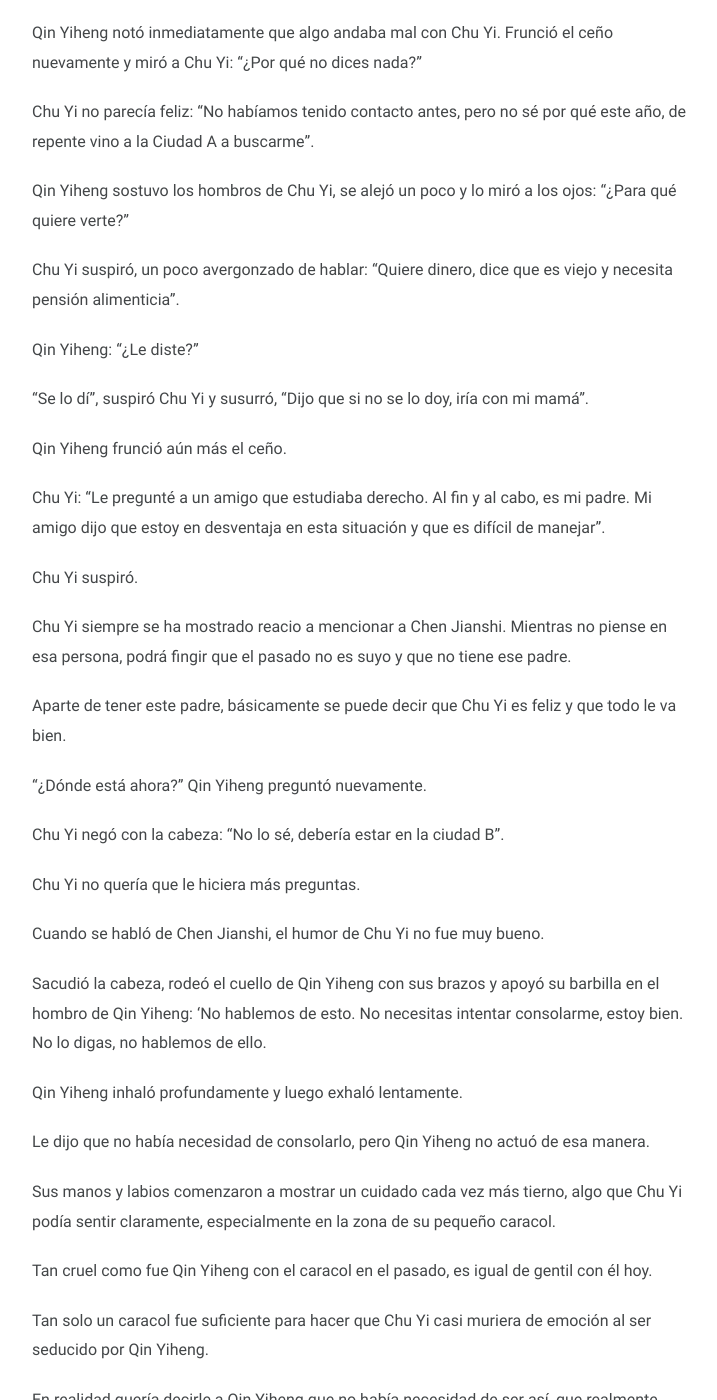
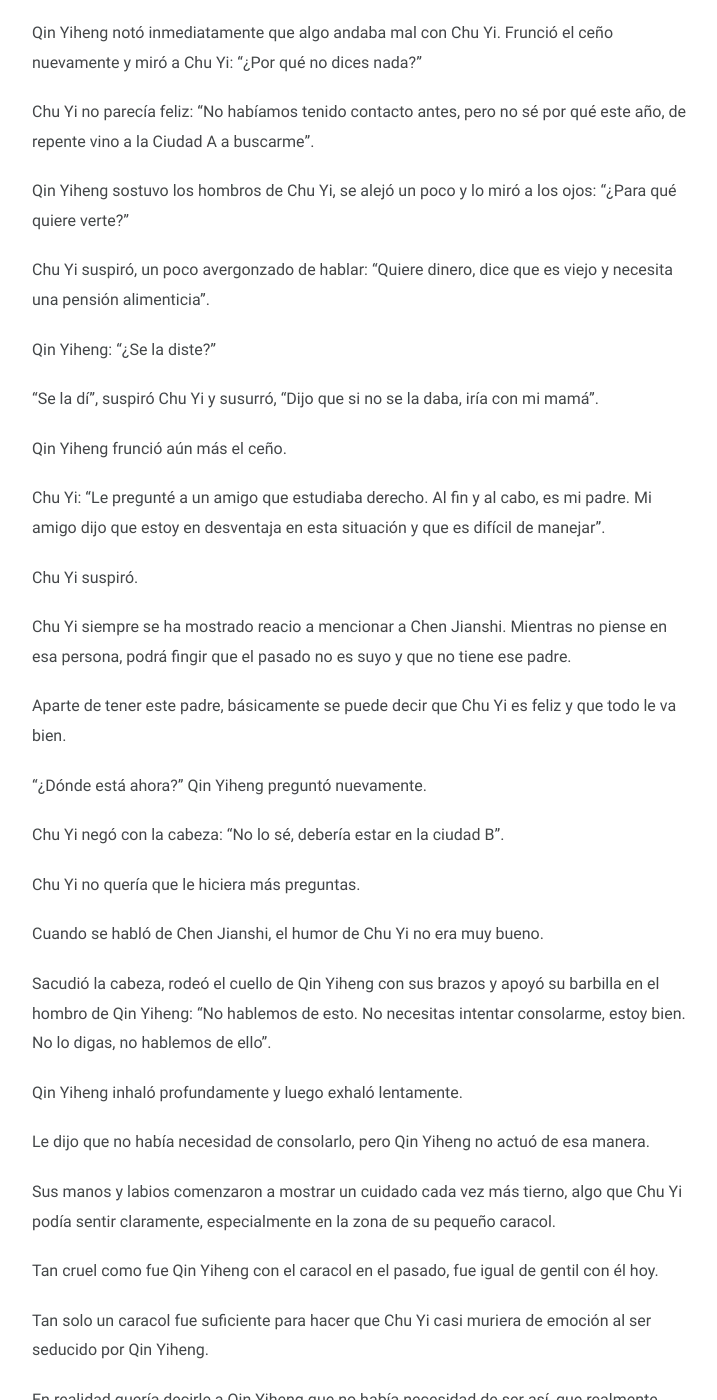
Before and after one commit to taozi-lecturas/taozi-lecturas.github.io, a Jekyll site: the page built from novelas/cacuedv/_posts/2025-03-31-capitulo-66.md, in a window 1280 px wide and 1400 px high, scrolled down 2437 px. Shown: the whole window, without its empty margins (278-995 px from the left). Built offline with Jekyll 4.4.1, drawn with Linux system fonts in a browser that asks for light colours; some of the changed text lies outside the part shown.

Commit message:
Updated Note novelas/cacuedv/_posts/2025-03-31-capitulo-66.md

```diff
--- a/novelas/cacuedv/_posts/2025-03-31-capitulo-66.md
+++ b/novelas/cacuedv/_posts/2025-03-31-capitulo-66.md
@@ -83,11 +81,11 @@ Chu Yi no parecía feliz: "No habíamos tenido contacto antes, pero no sé por q
 
 Qin Yiheng sostuvo los hombros de Chu Yi, se alejó un poco y lo miró a los ojos: "¿Para qué quiere verte?"
 
-Chu Yi suspiró, un poco avergonzado de hablar: "Quiere dinero, dice que es viejo y necesita pensión alimenticia".
+Chu Yi suspiró, un poco avergonzado de hablar: "Quiere dinero, dice que es viejo y necesita una pensión alimenticia".
 
-Qin Yiheng: "¿Le diste?"
+Qin Yiheng: "¿Se la diste?"
 
-"Se lo dí", suspiró Chu Yi y susurró, "Dijo que si no se lo doy, iría con mi mamá".
+"Se la dí", suspiró Chu Yi y susurró, "Dijo que si no se la daba, iría con mi mamá".
 
 Qin Yiheng frunció aún más el ceño.
 
@@ -105,9 +103,9 @@ Chu Yi negó con la cabeza: "No lo sé, debería estar en la ciudad B".
 
 Chu Yi no quería que le hiciera más preguntas.
 
-Cuando se habló de Chen Jianshi, el humor de Chu Yi no fue muy bueno.
+Cuando se habló de Chen Jianshi, el humor de Chu Yi no era muy bueno.
 
-Sacudió la cabeza, rodeó el cuello de Qin Yiheng con sus brazos y apoyó su barbilla en el hombro de Qin Yiheng: 'No hablemos de esto. No necesitas intentar consolarme, estoy bien. No lo digas, no hablemos de ello.
+Sacudió la cabeza, rodeó el cuello de Qin Yiheng con sus brazos y apoyó su barbilla en el hombro de Qin Yiheng: "No hablemos de esto. No necesitas intentar consolarme, estoy bien. No lo digas, no hablemos de ello".
 
 Qin Yiheng inhaló profundamente y luego exhaló lentamente.
 
@@ -115,7 +113,7 @@ Le dijo que no había necesidad de consolarlo, pero Qin Yiheng no actuó de esa
 
 Sus manos y labios comenzaron a mostrar un cuidado cada vez más tierno, algo que Chu Yi podía sentir claramente, especialmente en la zona de su pequeño caracol.
 
-Tan cruel como fue Qin Yiheng con el caracol en el pasado, es igual de gentil con él hoy.
+Tan cruel como fue Qin Yiheng con el caracol en el pasado, fue igual de gentil con él hoy.
 
 Tan solo un caracol fue suficiente para hacer que Chu Yi casi muriera de emoción al ser seducido por Qin Yiheng.
 
@@ -225,7 +223,7 @@ Chu Yi: "¿Tienes tanto sueño?"
 
 Qin Yiheng: “Sí.”
 
-Entonces quédate aquí por un tiempo.
+_Entonces quédate aquí por un tiempo._
 
 Permanecer en la cama un rato más es bueno para la cintura.
 
```
Also changed, not shown: other parts of novelas/cacuedv/_posts/2025-03-31-capitulo-66.md (+7 -9 lines).
